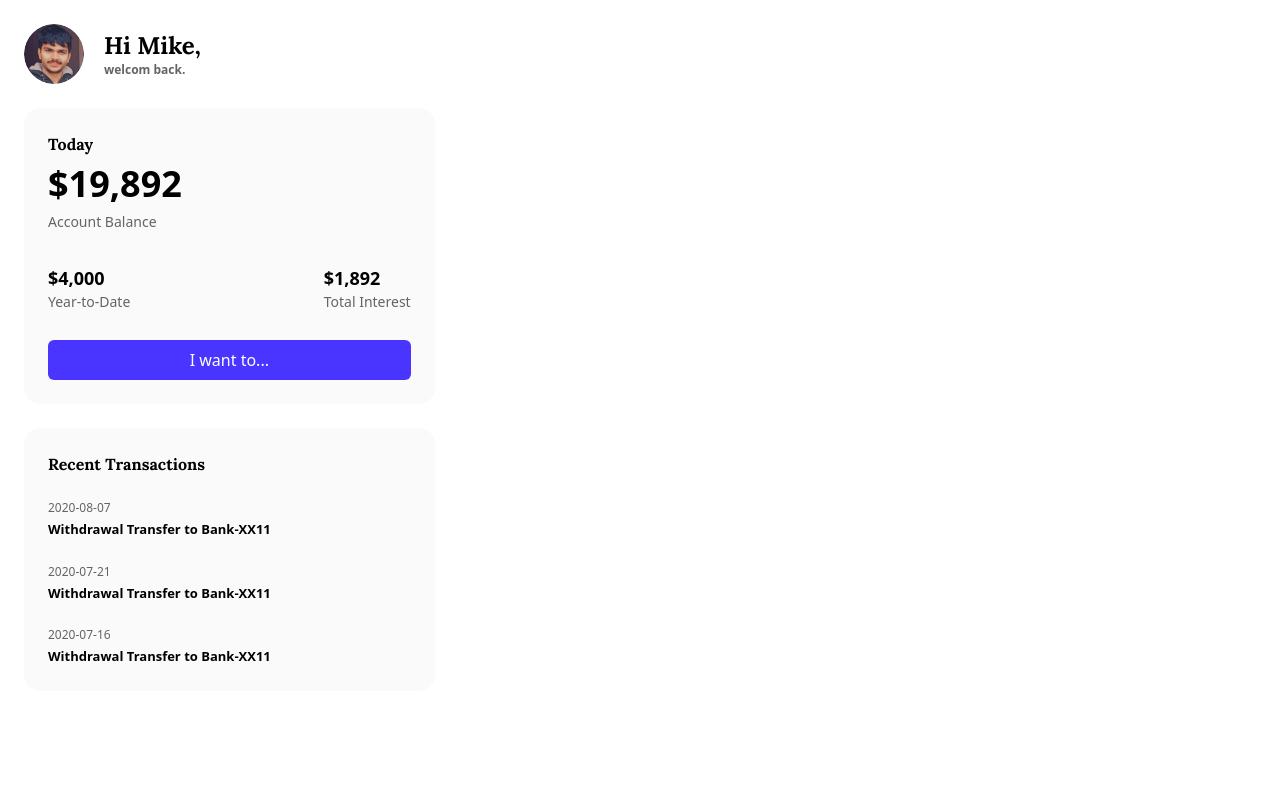
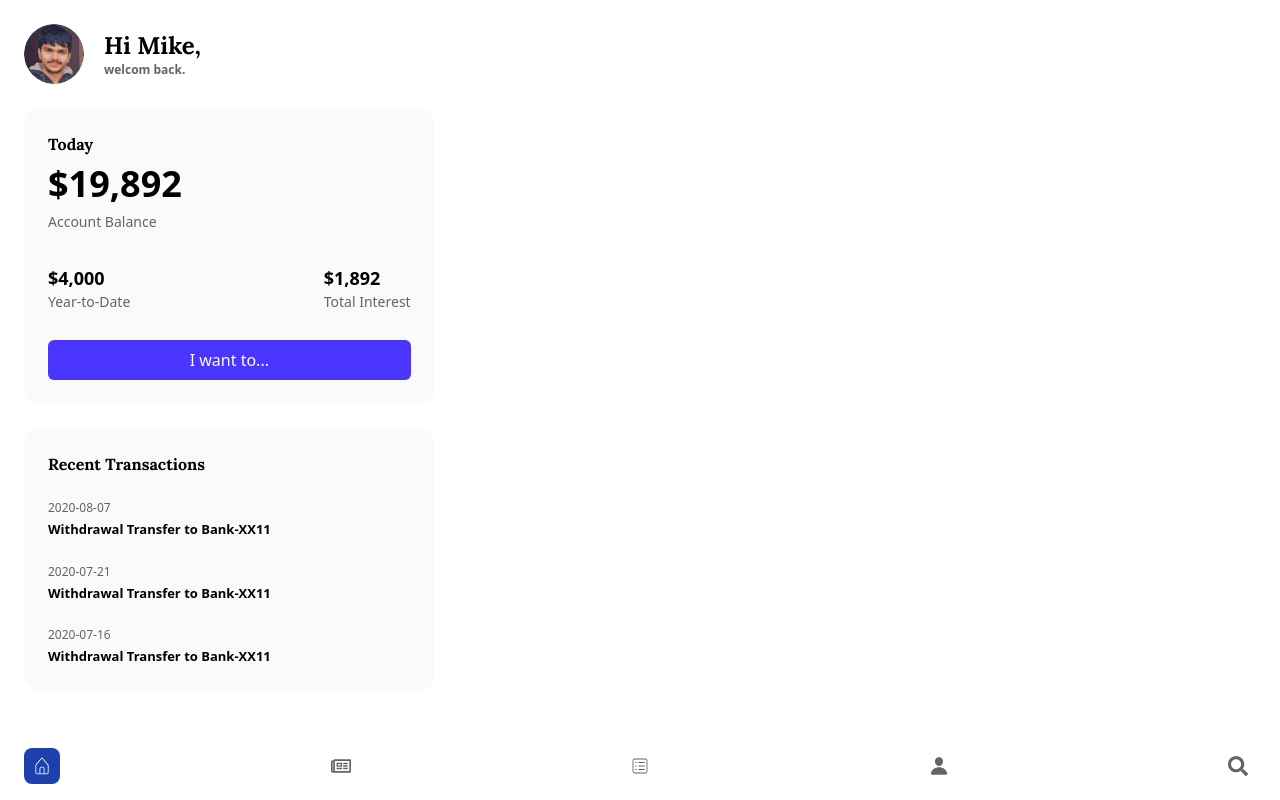
Before and after one commit to sachinDev07/RapidQuest, a React (Vite) app: page / in a window 1280 px wide. Built offline with nearby package versions, Linux system fonts and the light colour scheme.

Commit message:
Added navbar component

```diff
--- a/package.json
+++ b/package.json
@@ -12,6 +12,7 @@
   "dependencies": {
     "react": "^18.2.0",
     "react-dom": "^18.2.0",
+    "react-icons": "^4.12.0",
     "react-router-dom": "^6.21.1"
   },
   "devDependencies": {
--- a/src/components/Column1.jsx
+++ b/src/components/Column1.jsx
@@ -3,7 +3,7 @@ import Button from '../components/Button';
 
 const Column1 = () => {
   return (
-    <div className='lg:w-1/3 mb-3'>
+    <section className='lg:w-1/3 mb-3'>
       <div className='flex items-center gap-5'>
         <Logo />
         <div>
@@ -63,7 +63,7 @@ const Column1 = () => {
           </p>
         </div>
       </div>
-    </div>
+    </section>
   );
 };
 
--- /dev/null
+++ b/src/components/NavItem.jsx
@@ -0,0 +1,16 @@
+import { Link } from 'react-router-dom';
+
+const NavItem = ({ icon, isActive, onClick }) => {
+  return (
+    <Link
+      onClick={onClick}
+      className={`p-2 text-xl text-mdSlate hover:text-white hover:bg-blue-800 rounded-lg ${
+        isActive ? 'bg-blue-800 text-white' : 'bg-white'
+      } transition duration-200 ease-linear`}
+    >
+      {icon}
+    </Link>
+  );
+};
+
+export default NavItem;
--- /dev/null
+++ b/src/components/Navbar.jsx
@@ -0,0 +1,30 @@
+import NavItem from './NavItem';
+import { navItems } from '../utils/constant';
+import { useEffect, useState } from 'react';
+
+const Navbar = () => {
+  const [activeNavItem, setActiveNavItem] = useState(null);
+
+  useEffect(() => {
+    setActiveNavItem(0);
+  }, []);
+
+  const handleNavItemClick = (index) => {
+    setActiveNavItem(index);
+  };
+
+  return (
+    <div className='fixed bottom-0 left-0 right-0 px-6 py-4 flex items-center justify-between bg-white'>
+      {navItems.map((item, index) => (
+        <NavItem
+          key={index}
+          {...item}
+          isActive={activeNavItem === index}
+          onClick={() => handleNavItemClick(index)}
+        />
+      ))}
+    </div>
+  );
+};
+
+export default Navbar;
--- a/src/page/HomePage.jsx
+++ b/src/page/HomePage.jsx
@@ -1,8 +1,10 @@
 import Column1 from '../components/Column1';
+import Navbar from '../components/Navbar';
 
 const HomePage = () => {
   return (
     <div className='lg:flex'>
+      <Navbar />
       <Column1 />
     </div>
   );
--- /dev/null
+++ b/src/utils/constant.jsx
@@ -0,0 +1,13 @@
+import { CiHome } from 'react-icons/ci';
+import { FaRegNewspaper } from 'react-icons/fa';
+import { CiViewList } from 'react-icons/ci';
+import { IoPerson } from 'react-icons/io5';
+import { FaSearch } from 'react-icons/fa';
+
+export const navItems = [
+  { to: '/home', icon: <CiHome />, label: 'Home' },
+  { to: '/news', icon: <FaRegNewspaper />, label: 'News' },
+  { to: '/list', icon: <CiViewList />, label: 'List' },
+  { to: '/profile', icon: <IoPerson />, label: 'Profile' },
+  { to: '/search', icon: <FaSearch />, label: 'Search' },
+];
```
Also changed, not shown: 1 other file (tests, documents, lock files or other folders).
